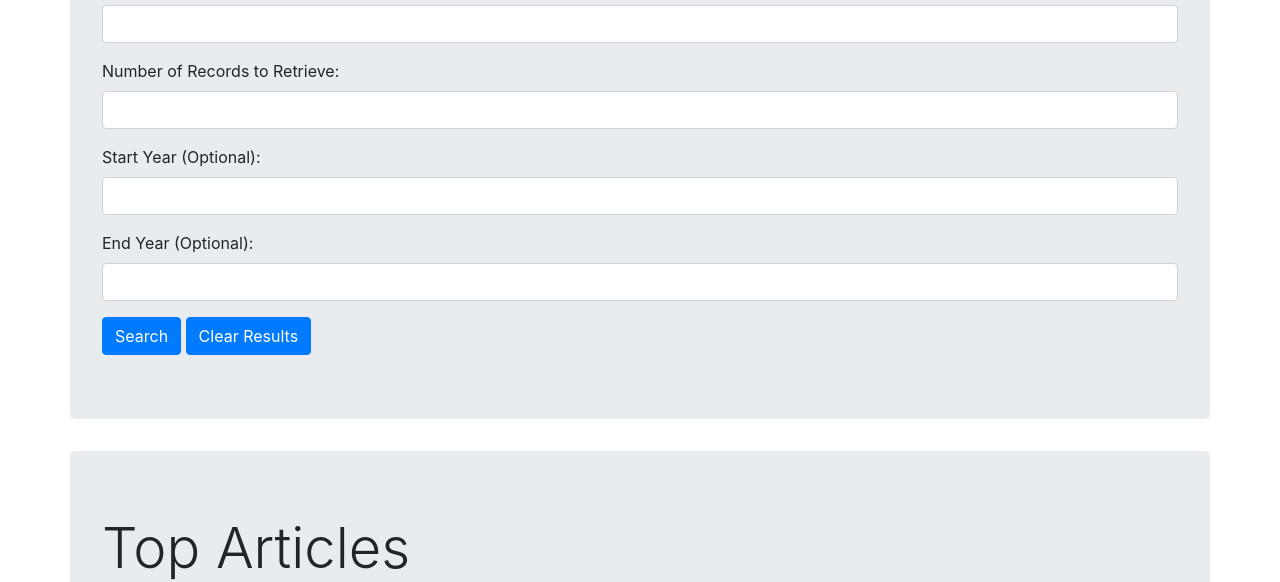
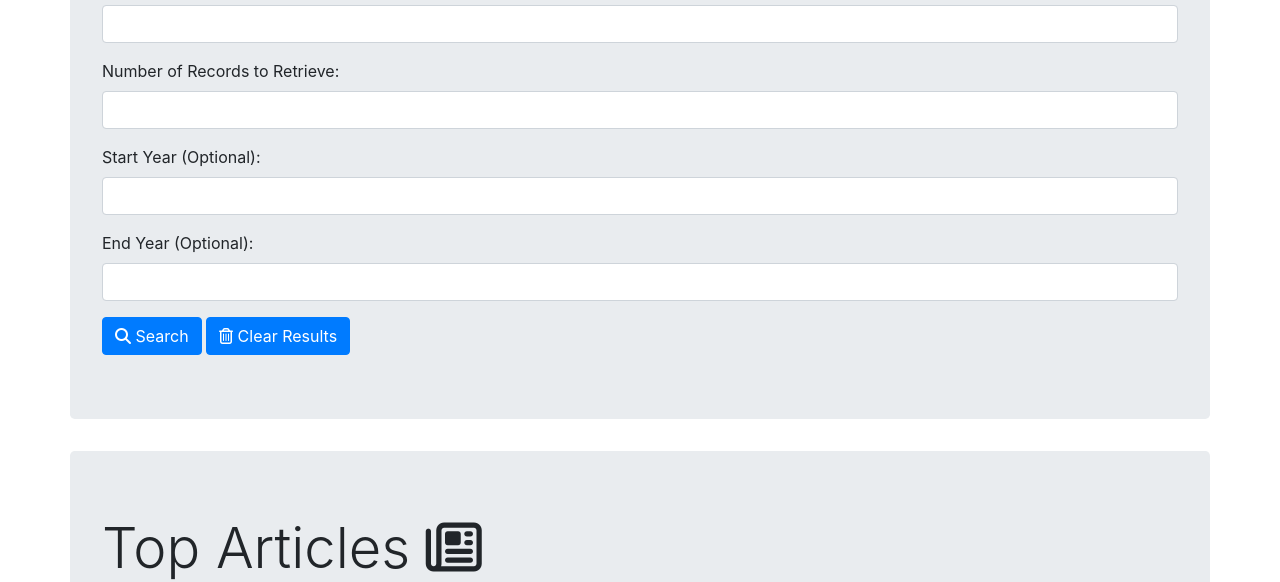
Before and after one commit to roccolosito/NYT-Article-Search, a plain HTML site: page index.html in a window 1280 px wide. Shown: the part 230-812 px from the top of the page. Drawn offline with nearby package versions, Linux system fonts and the light colour scheme.

Commit message:
added icons for search & clear results buttons & next to 'top articles' header

```diff
--- a/index.html
+++ b/index.html
@@ -7,6 +7,8 @@
     <link rel="stylesheet" href="https://stackpath.bootstrapcdn.com/bootstrap/4.5.0/css/bootstrap.min.css"
         integrity="sha384-9aIt2nRpC12Uk9gS9baDl411NQApFmC26EwAOH8WgZl5MYYxFfc+NcPb1dKGj7Sk" crossorigin="anonymous">
     <script src="https://cdnjs.cloudflare.com/ajax/libs/jquery/3.2.1/jquery.min.js"></script>
+    <!--Font Awesome-->
+    <script src="https://kit.fontawesome.com/a86f4fac7b.js" crossorigin="anonymous"></script>
     <title>Document</title>
 </head>
 
@@ -35,15 +37,18 @@
                         <label for="endYear">End Year (Optional):</label>
                         <input type="text" class="form-control" id="endYear">
                     </div>
-                    <button type="submit" class="btn btn-primary" id="search">Search</button>
-                    <button class="btn btn-primary" id="clear_results">Clear Results</button>
+                    <button type="submit" class="btn btn-primary" id="search">
+                        <i class="fa fa-search" aria-hidden="true"></i> Search</button>
+                    <button class="btn btn-primary" id="clear_results">
+                        <i class="fa fa-trash-o" aria-hidden="true"></i> Clear Results</button>
                 </form>
             </div>
 
         </section>
         <section class="row">
-            <div class="jumbotron col-12" >
-                <p class="display-4">Top Articles</p>
+            <div class="jumbotron col-12">
+                <p class="display-4">Top Articles <i class="fa fa-newspaper-o" aria-hidden="true"></i>
+                </p>
                 <div id="top_articles">
 
                 </div>
```
